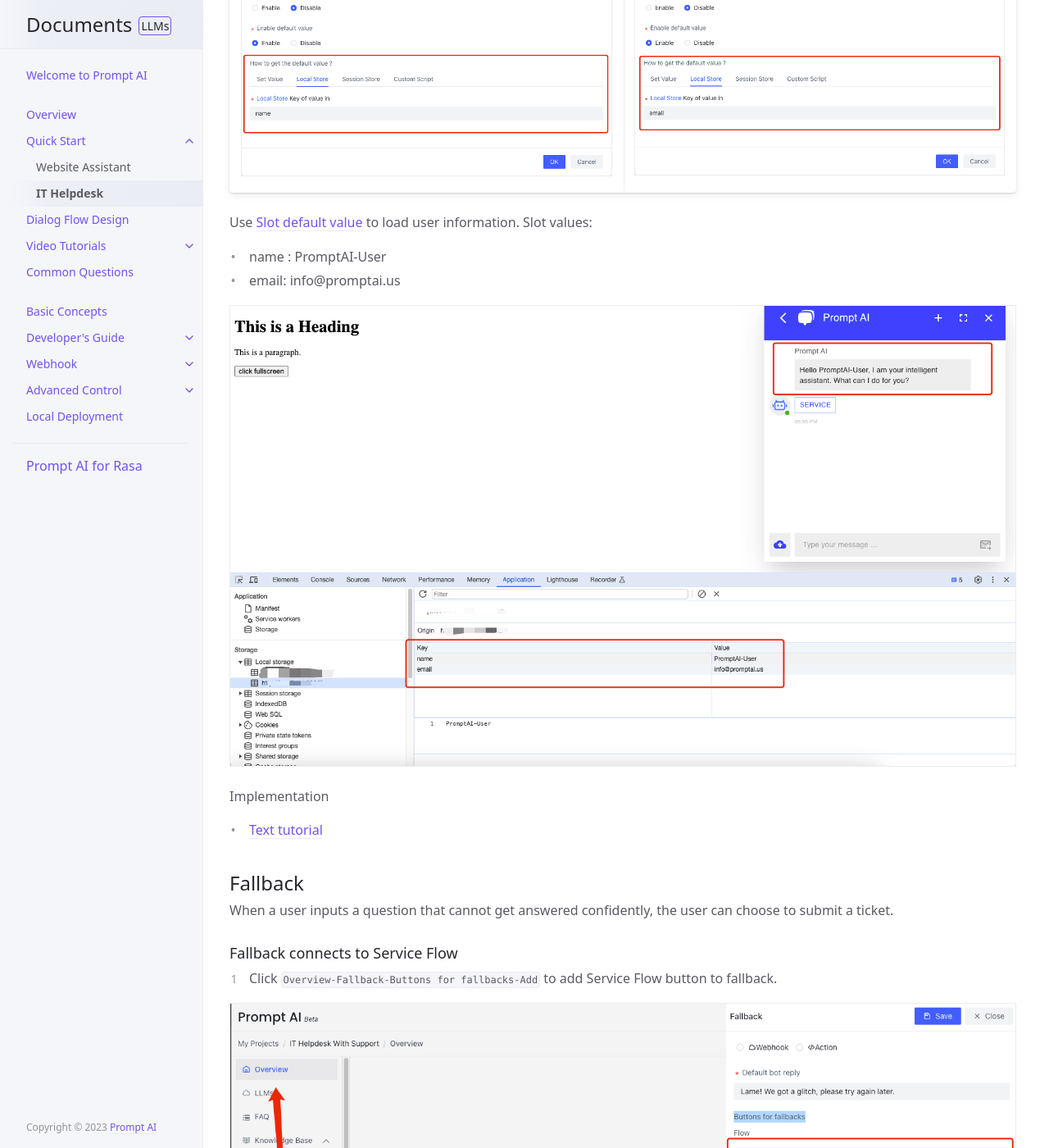
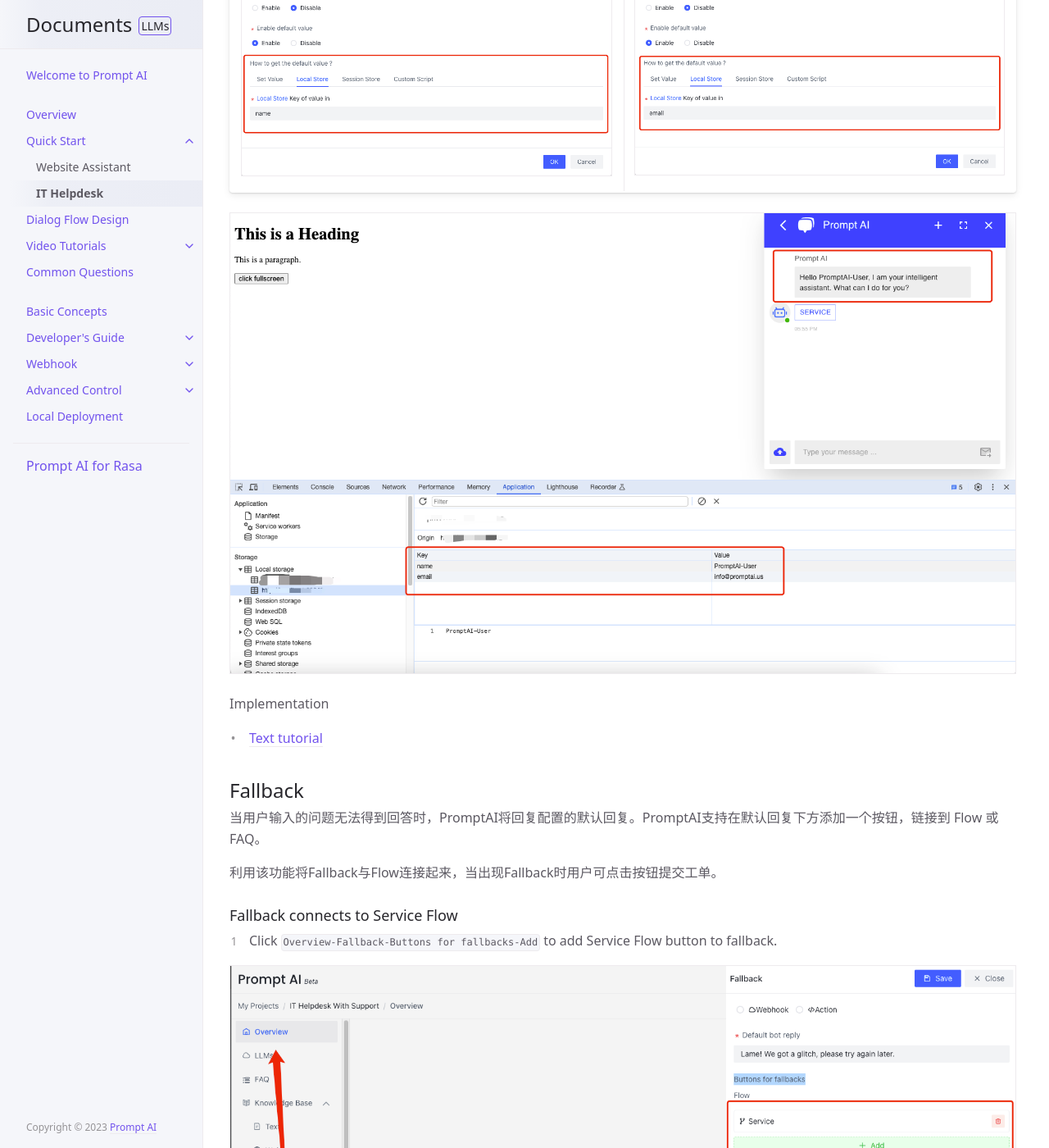
Before and after one commit to ws-cd/ws-cd.github.io, a Jekyll site: the page built from docs/quick_start/flow.md, in a window 1280 px wide and 1400 px high, scrolled down 1603 px. Shown: the whole window at 82% size. Built offline with Jekyll 4.4.1, drawn with Linux system fonts in a browser that asks for light colours.

Commit message:
1、improve

```diff
--- a/docs/quick_start/flow.md
+++ b/docs/quick_start/flow.md
@@ -42,18 +42,15 @@ email: info@promptai.us
 </table>
 
 
-Use [Slot default value](/docs/tutorial/slot_config/#default-value) to load user information.
-Slot values:
-- name : PromptAI-User
-- email: info@promptai.us
-
 ![fill-slot-06.png](/assets/images/quick_start/flow/flow-02.png)
 
 Implementation
 - [Text tutorial](/docs/advance_control/fill_slots/)
 
 ## Fallback
-When a user inputs a question that cannot get answered confidently, the user can choose to submit a ticket.
+当用户输入的问题无法得到回答时，PromptAI将回复配置的默认回复。PromptAI支持在默认回复下方添加一个按钮，链接到 Flow 或FAQ。
+
+利用该功能将Fallback与Flow连接起来，当出现Fallback时用户可点击按钮提交工单。
 
 ### Fallback connects to Service Flow
 1. Click `Overview-Fallback-Buttons for fallbacks-Add` to add Service Flow button to fallback.
```
